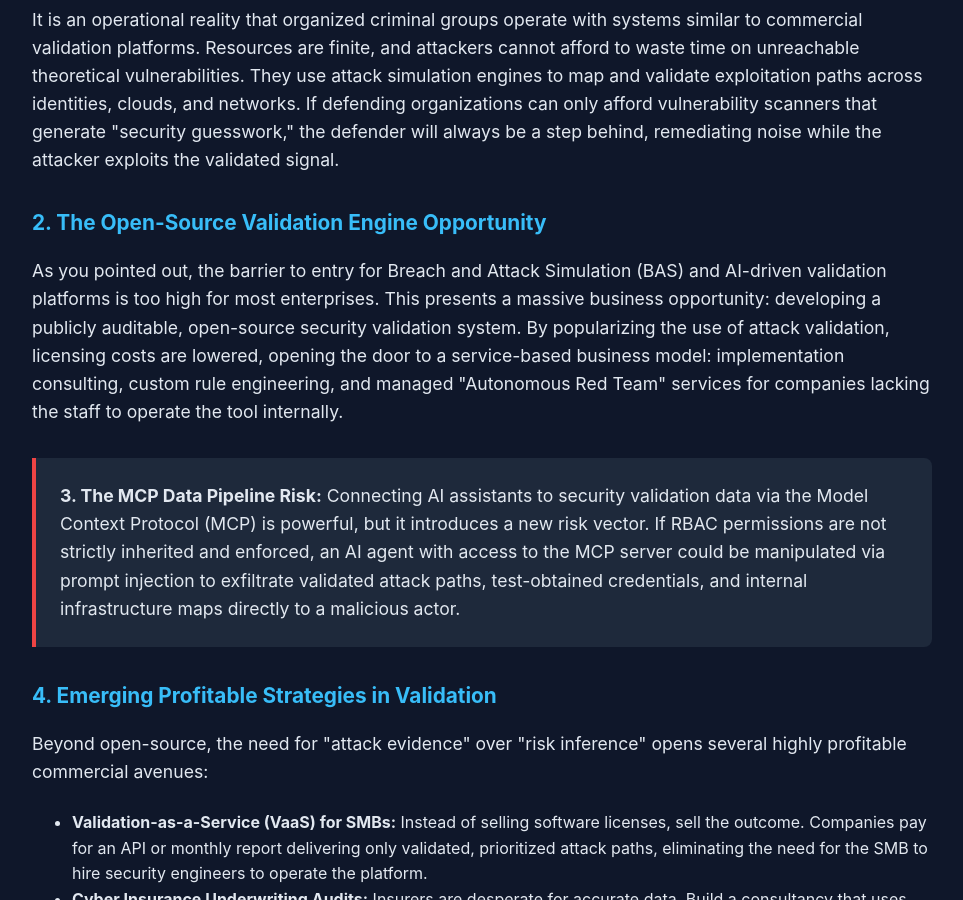
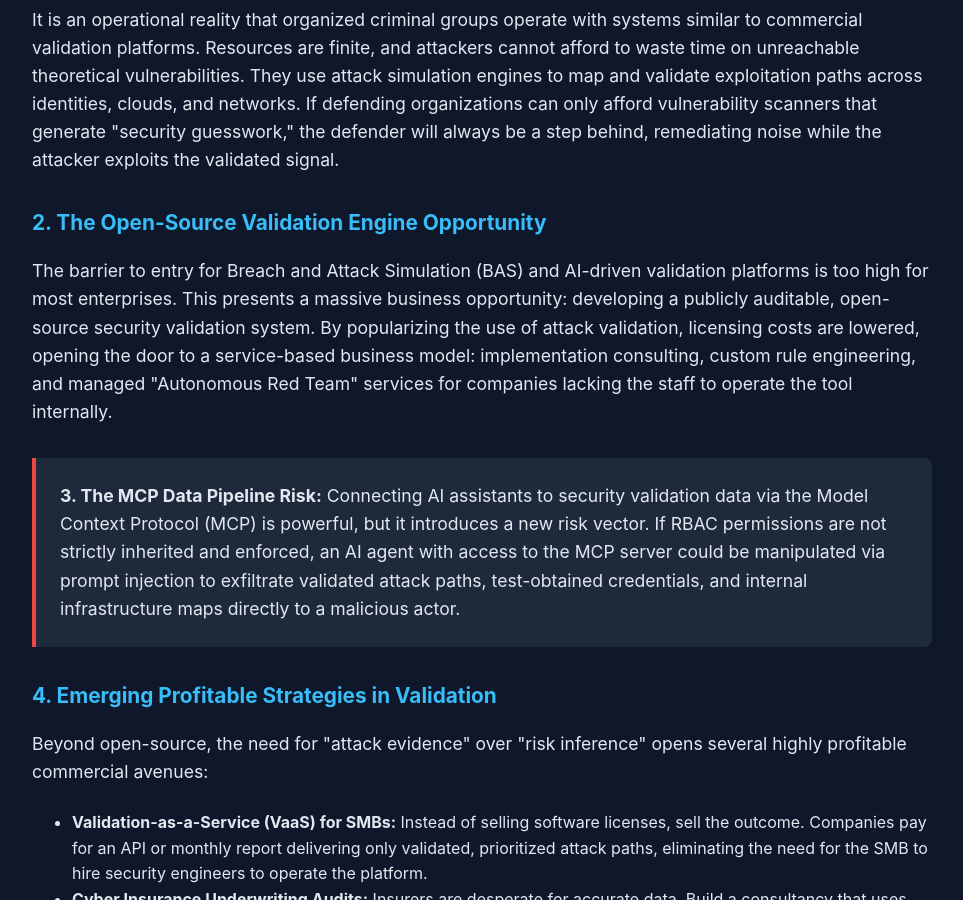
Before and after one commit to sophix-master/cybersopho, a Jekyll site: the page built from _posts/2026-07-14-ai-security-validation-business-strategies.md, in a window 1280 px wide and 900 px high, scrolled down 1623 px. Shown: the whole window, without its empty margins (158-1121 px from the left). Built offline with Jekyll 4.4.1, drawn with Linux system fonts in a browser that asks for light colours.

Commit message:
Correction to the tone of the article to address a third party.

```diff
--- a/_posts/2026-07-14-ai-security-validation-business-strategies.md
+++ b/_posts/2026-07-14-ai-security-validation-business-strategies.md
@@ -20,7 +20,7 @@ description: "An analysis of how AI-driven security validation is redefining cyb
 <p>It is an operational reality that organized criminal groups operate with systems similar to commercial validation platforms. Resources are finite, and attackers cannot afford to waste time on unreachable theoretical vulnerabilities. They use attack simulation engines to map and validate exploitation paths across identities, clouds, and networks. If defending organizations can only afford vulnerability scanners that generate "security guesswork," the defender will always be a step behind, remediating noise while the attacker exploits the validated signal.</p>
 
 <h3>2. The Open-Source Validation Engine Opportunity</h3>
-<p>As you pointed out, the barrier to entry for Breach and Attack Simulation (BAS) and AI-driven validation platforms is too high for most enterprises. This presents a massive business opportunity: developing a publicly auditable, open-source security validation system. By popularizing the use of attack validation, licensing costs are lowered, opening the door to a service-based business model: implementation consulting, custom rule engineering, and managed "Autonomous Red Team" services for companies lacking the staff to operate the tool internally.</p>
+<p>The barrier to entry for Breach and Attack Simulation (BAS) and AI-driven validation platforms is too high for most enterprises. This presents a massive business opportunity: developing a publicly auditable, open-source security validation system. By popularizing the use of attack validation, licensing costs are lowered, opening the door to a service-based business model: implementation consulting, custom rule engineering, and managed "Autonomous Red Team" services for companies lacking the staff to operate the tool internally.</p>
 
 <div class="highlight-box">
 <strong>3. The MCP Data Pipeline Risk:</strong> Connecting AI assistants to security validation data via the Model Context Protocol (MCP) is powerful, but it introduces a new risk vector. If RBAC permissions are not strictly inherited and enforced, an AI agent with access to the MCP server could be manipulated via prompt injection to exfiltrate validated attack paths, test-obtained credentials, and internal infrastructure maps directly to a malicious actor.
```
Also changed, not shown: _posts/2026-07-14-ai-security-validation-business-strategies-es.md (+1 -1 lines).
